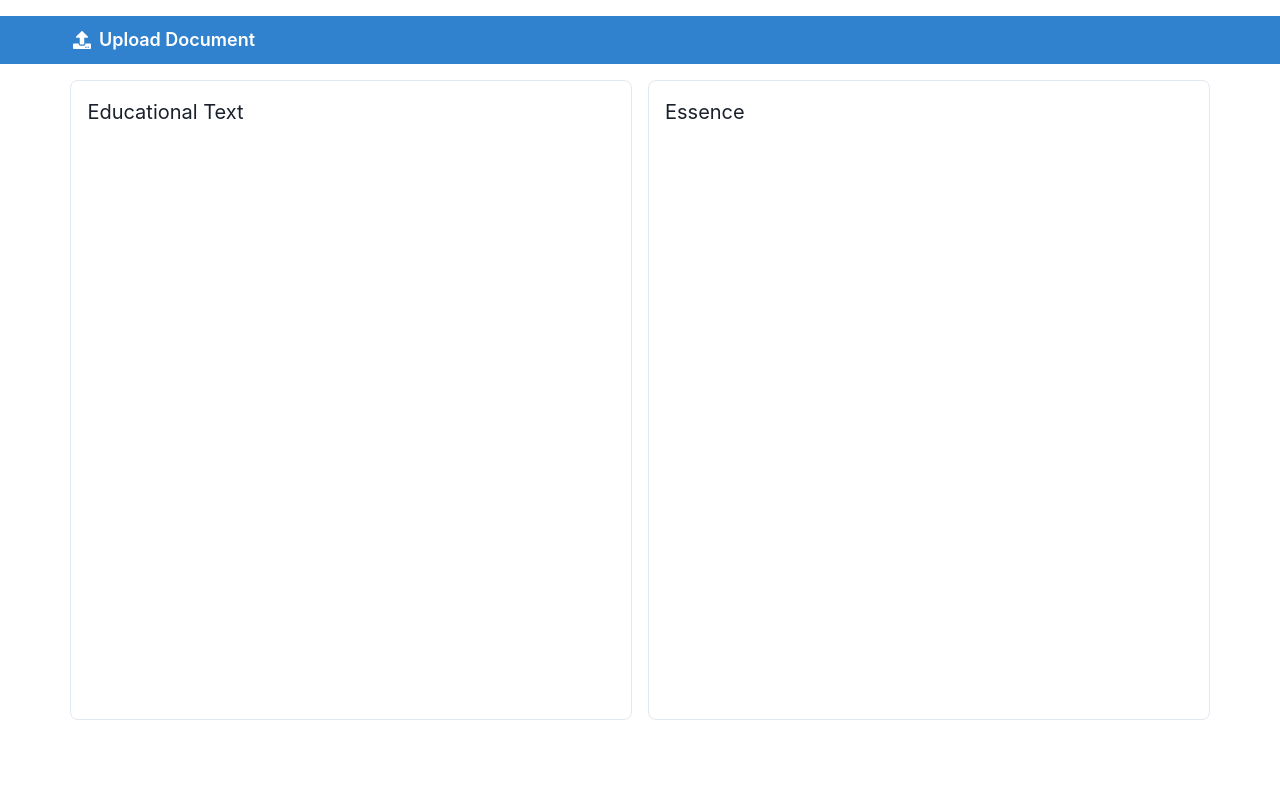
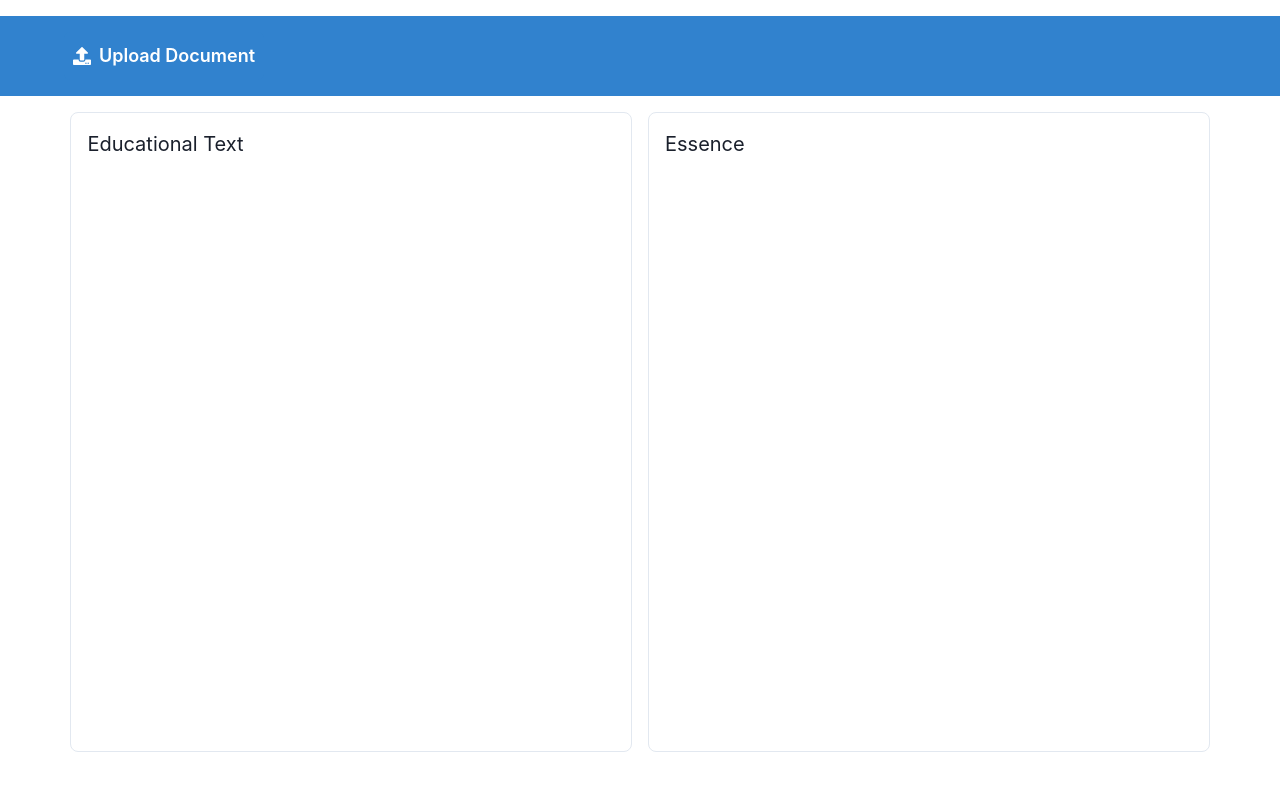
Before and after one commit to GPT-Engineer-App/dual-container-website, a React (Vite) app: page / in a window 1280 px wide. Shown: the top 790 px of the page. Built offline with nearby package versions, Linux system fonts and the light colour scheme.

Commit message:
Ensure the navbar background takes up the full width of the viewport and add an extra box to hold the navbar content with a width of 90% of the viewport height. Make the parent a flex container that centers its child vertically.

```diff
--- a/src/pages/Index.jsx
+++ b/src/pages/Index.jsx
@@ -14,8 +14,8 @@ const Index = () => {
 
   return (
     <Container maxW="container.xl" height="100vh" display="flex" flexDirection="column" justifyContent="start" alignItems="center" p={4}>
-      <Flex id="navbar-container" width="100vw" bg="blue.500" alignItems="center" justifyContent="center" mb={4}>
-        <Box width="90vw" display="flex" justifyContent="space-between">
+      <Flex id="navbar-container" width="100vw" height="10vh" bg="blue.500" alignItems="center" justifyContent="center" mb={4}>
+        <Box width="90vw" display="flex" justifyContent="space-between" alignItems="center">
           <Button leftIcon={<FaUpload />} colorScheme="blue" size="lg" width="200px" onClick={() => fileInputRef.current.click()}>
             Upload Document
           </Button>
```
